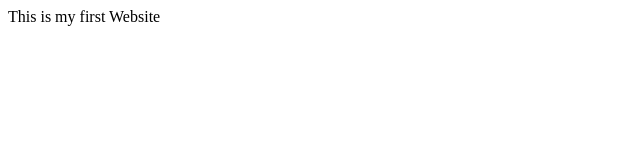
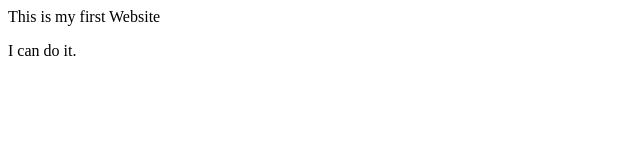
Before and after one commit to Akshataadubey/MyWebsite, a plain HTML site: page index.html in a window 1280 px wide. Shown: the full height of the page, 0-640 px from the left. Drawn offline with Linux system fonts and the light colour scheme.

Commit message:
added <p> tag in index.html

```diff
--- a/index.html
+++ b/index.html
@@ -5,4 +5,7 @@ Sample Website
 <head>
 This is my first Website
 </head>
+<p>
+I can do it.
+</p>
 </html>
```
